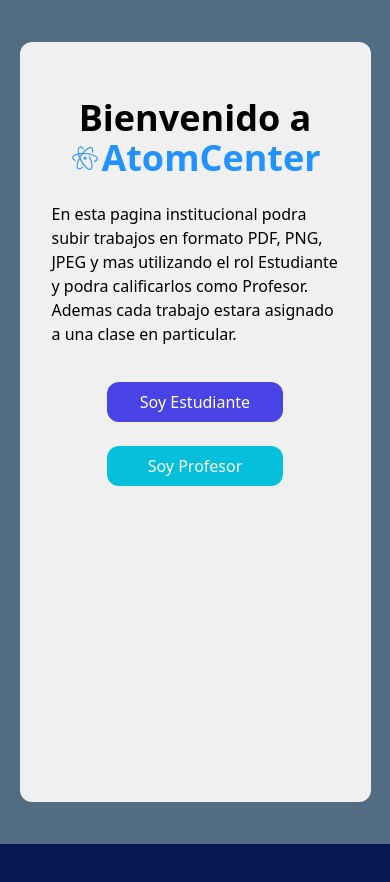
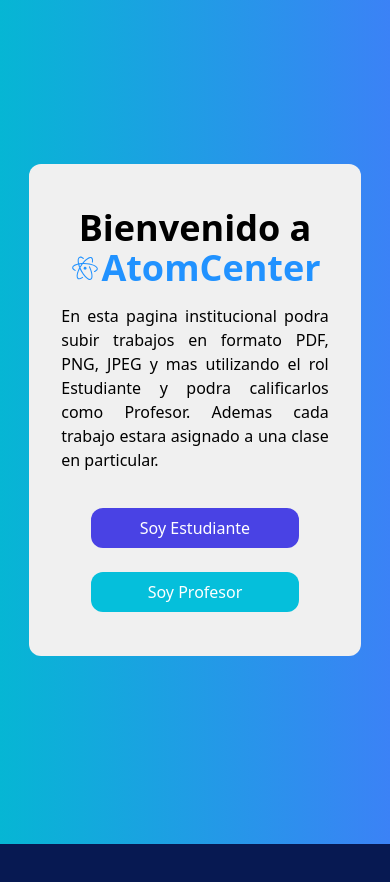
Before and after one commit to N-Ignacio-Bouffanais/Rooms-NestJS, a React (Vite) app in the folder apps/frontend/: page / in a window 390 px wide. Shown: the top 882 px of the page. Built offline with nearby package versions, Linux system fonts and the light colour scheme.

Commit message:
[css root] changes to css on the root route, gradient css and better responsive

```diff
--- a/apps/frontend/src/routes/root.tsx
+++ b/apps/frontend/src/routes/root.tsx
@@ -4,29 +4,29 @@ import { useNavigate } from "react-router-dom";
 const Home = () => {
   const navigate = useNavigate();
   return (
-    <div className="flex items-center justify-center bg-[#526D82] h-[100dvh] w-full">
-      <div className=" bg-[#F0F0F0] h-[90dvh] w-[90dvw] mx-auto rounded-xl p-8 sm:p-12 ">
-        <h1 className="justify-center text-4xl flex flex-wrap font-bold my-6 sm:text-5xl">
+    <div className="flex items-center justify-center bg-gradient-to-r from-cyan-500 to-blue-500 h-[100dvh] w-full">
+      <div className=" bg-[#F0F0F0] w-[85dvw] mx-auto rounded-xl p-8 sm:p-12 mb-6 md:w-[80dvw] lg:w-[75dvw]">
+        <h1 className="justify-center text-4xl flex flex-wrap font-bold mt-3 mb-4 sm:text-5xl md:text-6xl md:mb-6">
           Bienvenido a{" "}
           <span className="flex items-center text-[#2192FF]">
             <DiAtom className="h-8 w-8" />
             AtomCenter
           </span>
         </h1>
-        <p className="font-medium">
+        <p className="font-medium sm:text-lg text-justify my-2">
           En esta pagina institucional podra subir trabajos en formato PDF, PNG,
           JPEG y mas utilizando el rol <span>Estudiante</span> y podra
           calificarlos como <span>Profesor.</span> Ademas cada trabajo estara
           asignado a una clase en particular.
         </p>
 
-        <div className="flex flex-wrap items-center justify-center mt-6">
+        <div className="flex flex-col items-center mt-6">
           <button
             type="button"
             onClick={() => {
               navigate("/estudiante/login");
             }}
-            className="flex justify-center items-center w-44 bg-[#4942E4] h-10 p-3 m-3 rounded-xl text-white font-medium hover:bg-[#40128B]"
+            className="flex justify-center items-center w-52 bg-[#4942E4] h-10 p-3 m-3 rounded-xl text-white font-medium hover:bg-[#40128B]"
           >
             Soy Estudiante
           </button>
@@ -35,7 +35,7 @@ const Home = () => {
             onClick={() => {
               navigate("/profesor/login");
             }}
-            className="flex justify-center items-center w-44 bg-[#05BFDB] h-10 p-3 m-3 rounded-xl text-white font-medium hover:bg-[#016A70]"
+            className="flex justify-center items-center w-52 bg-[#05BFDB] h-10 p-3 m-3 rounded-xl text-white font-medium hover:bg-[#016A70]"
           >
             Soy Profesor
           </button>
```
